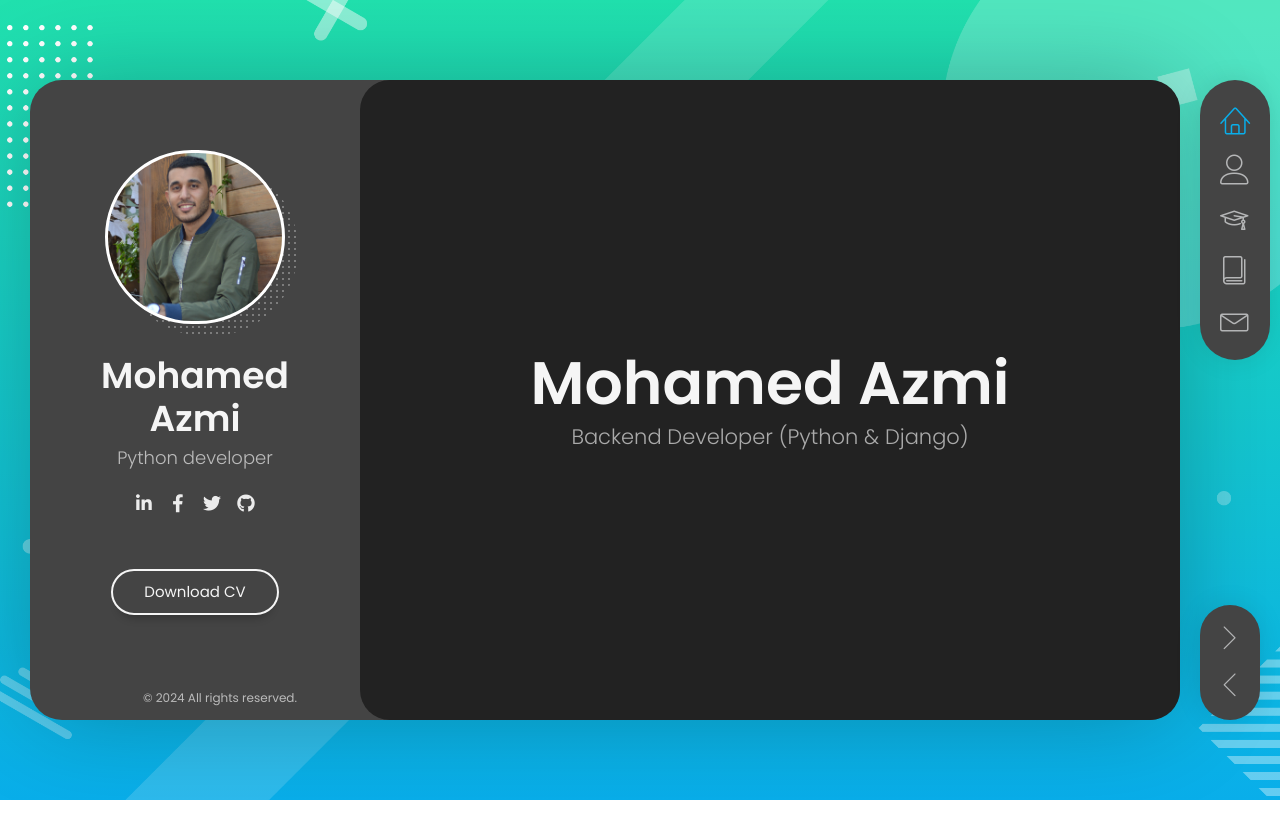
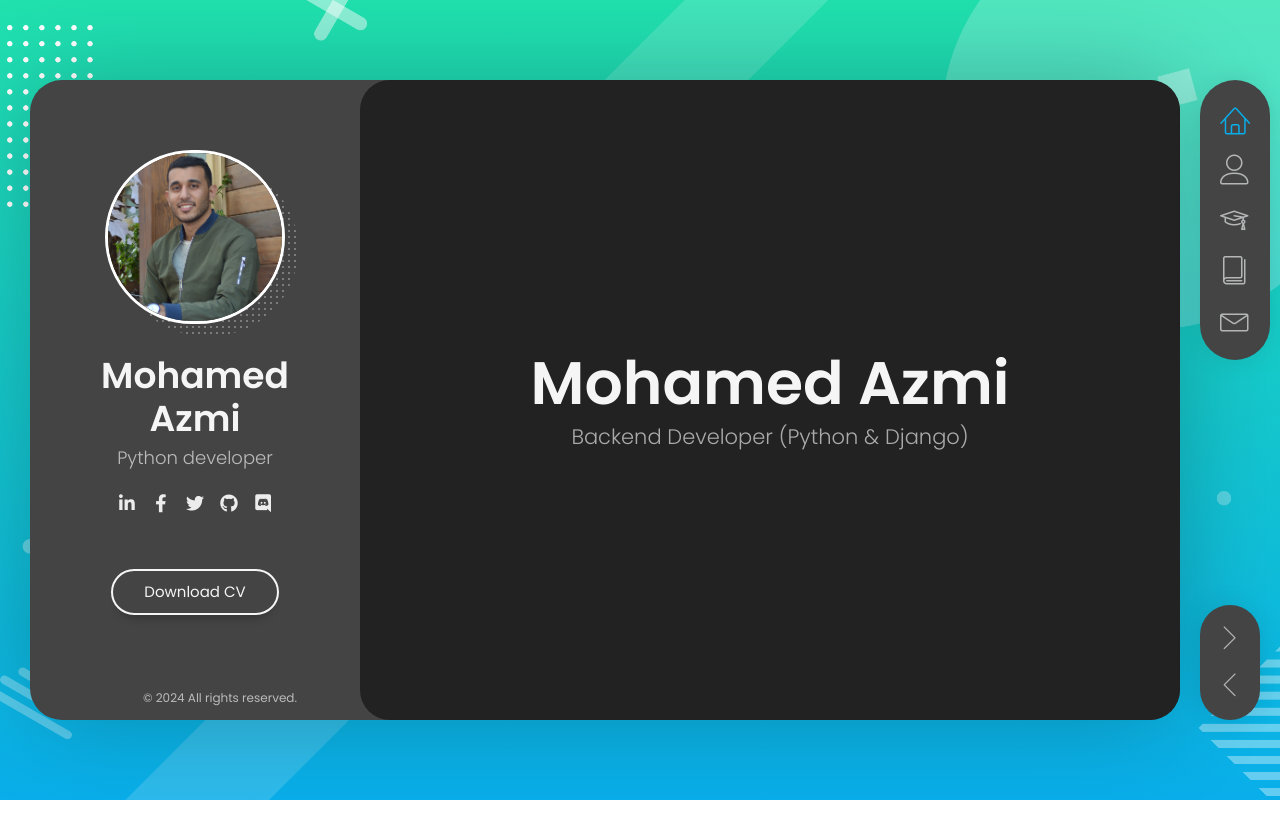
Before and after one commit to PydevAzmi/pydevazmi.github.io, a plain HTML site: page index.html in a window 1280 px wide. Shown: the top 828 px of the page. Drawn offline with Linux system fonts and the light colour scheme.

Commit message:
Add Discord link to social media section

```diff
--- a/index.html
+++ b/index.html
@@ -87,6 +87,8 @@
                 <li><a href="https://web.facebook.com/MuhmdAzmii" target="_blank"><i class="fab fa-facebook-f"></i></a></li>
                 <li><a href="https://x.com/MuhmdAzmii" target="_blank"><i class="fab fa-twitter"></i></a></li>
                 <li><a href="https://github.com/pydevazmi" target="_blank"><i class="fab fa-github"></i></a></li>
+                <li><a href="https://discordapp.com/users/869242322804678727" target="_blank"><i
+                  class="fab fa-discord"></i></a></li>
               </ul>
             </div>
 
```
